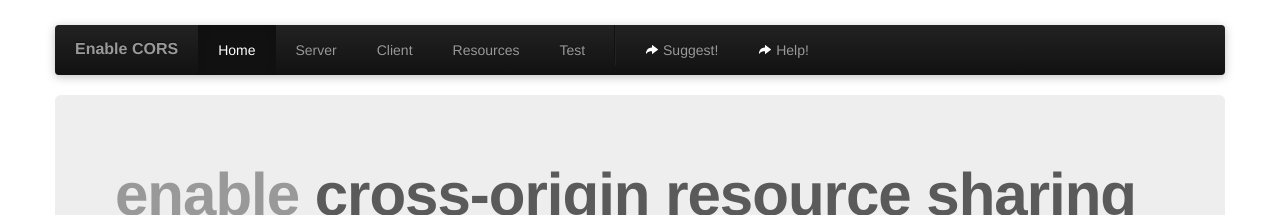
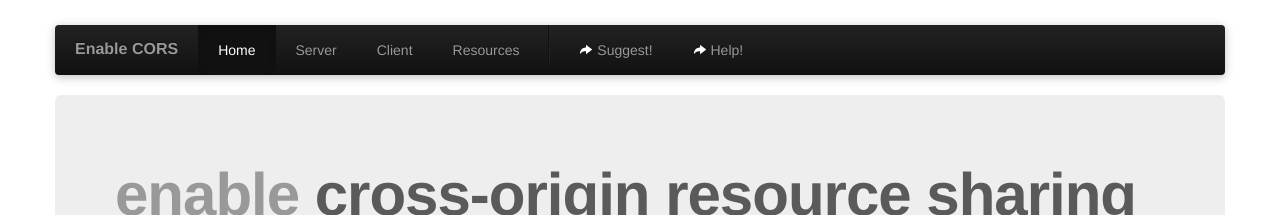
Before and after one commit to monsur/enable-cors.org, a Jekyll site: the page built from index.html, in a window 1280 px wide. Shown: the top 215 px of the page. Built offline with Jekyll 4.4.1, drawn with Linux system fonts in a browser that asks for light colours.

Commit message:
Removing link to test-cors.org
CORS is fairly mature at this point and the test site is fairly unused.

```diff
--- a/_layouts/default.html
+++ b/_layouts/default.html
@@ -40,7 +40,6 @@
 						<li><a href="server.html" title="I want to add CORS support to my server">Server</a></li>
 						<li><a href="client.html" title="I want to use CORS from JavaScript">Client</a></li>
 						<li><a href="resources.html" title="More resources">Resources</a></li>
-						<li><a href="https://www.test-cors.org" title="I want to test CORS capabilities" target="_blank">Test</a></li>
 						<li class="divider-vertical"></li>
 						<li><a href="https://github.com/mhausenblas/enable-cors.org/issues" target="_blank"><i class="icon-share-alt icon-white"></i> Suggest!</a></li>
 						<li><a href="https://stackoverflow.com/questions/tagged/cors" target="_blank"><i class="icon-share-alt icon-white"></i> Help!</a></li>
```
